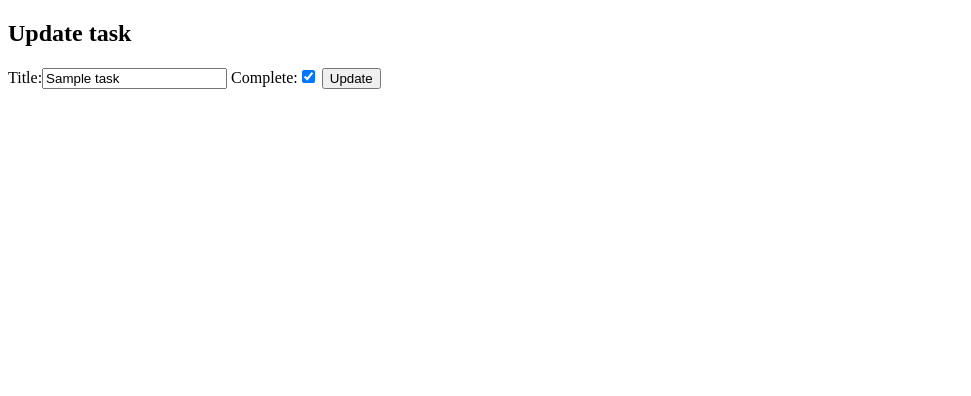
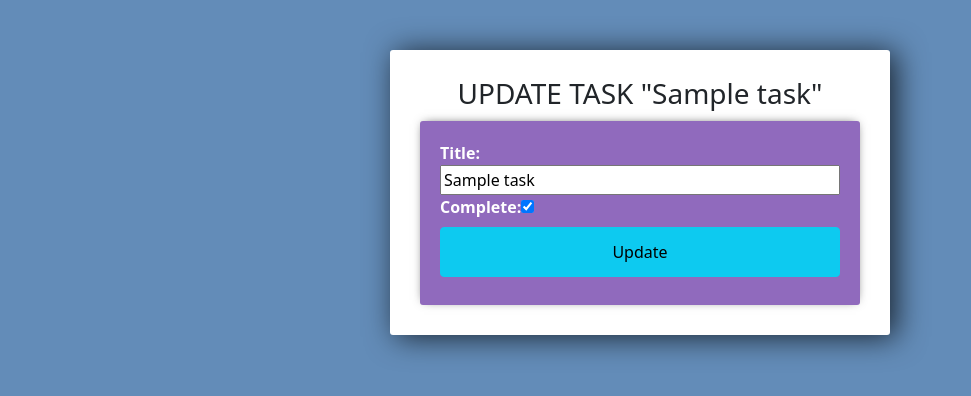
Before and after one commit to broooke/TODO-APP, a Django app: page /update/1/ in a window 1280 px wide. Shown: the top 396 px of the page, without its empty margins (0-971 px from the left). Run offline with Django 3.2, Linux system fonts and the light colour scheme; tables that the repository leaves empty hold one stand-in row (values such as "Sample post").

Commit message:
complete task

```diff
--- a/templates/update.html
+++ b/templates/update.html
@@ -4,14 +4,73 @@
 	<meta charset="UTF-8">
 	<meta name="viewport" content="width=device-width, initial-scale=1.0">
 	<title>Document</title>
+	<link href="https://cdn.jsdelivr.net/npm/bootstrap@5.0.0-beta1/dist/css/bootstrap.min.css" rel="stylesheet" integrity="sha384-giJF6kkoqNQ00vy+HMDP7azOuL0xtbfIcaT9wjKHr8RbDVddVHyTfAAsrekwKmP1" crossorigin="anonymous">
+	<link href="https://fonts.googleapis.com/icon?family=Material+Icons"
+    rel="stylesheet">
+    <style>
+    	.center-column{
+			width: 500px;
+			background-color: #fff;
+			margin: 20px auto;
+			margin-top: 50px;
+			padding: 20px;
+			border-radius: 3px;
+			box-shadow: 6px 2px 30px 0px rgba(0,0,0,0.75);
+		}
+
+		body{
+			background-color: #638CB8;
+		}
+
+		.aaa{
+			width: 100%;
+			padding: 12px 20px;
+			margin: 8px 0;
+			box-sizing: border-box;
+		}
+
+		#id_title{
+			width: 100%;
+		}
+
+		.item-row{
+			background-color: #906abd;
+			margin: 10px;
+			padding: 20px;
+			border-radius: 3px;
+			color: #fff;
+			font-size: 16px;
+			box-shadow: 0px -1px 10px -4px rgba(0,0,0,0.75);
+		}
+
+		.wow{
+			margin-top: 7px;
+			margin-bottom: 10px;
+		}
+
+		form{
+			background-color: #906abd;
+			margin: 10px;
+			padding: 20px;
+			border-radius: 3px;
+			color: #fff;
+			font-size: 16px;
+			box-shadow: 0px -1px 10px -4px rgba(0,0,0,0.75);
+		}
+
+		label{
+			font-weight: bold;
+		}
+
+    </style>
 </head>
 <body>
-	<div>
-		<h2>Update task</h2>
+	<div class="center-column">
+		<div class="white-text text-center wow fadeInUp"><strong><h3>UPDATE TASK "{{task.title}}"</h3></strong></div>
 		<form action="" method="POST">
 			{% csrf_token %}
 			{{form}}
-			<input type="submit" value="Update">
+			<input type="submit" value="Update" class="btn btn-info aaa">
 		</form>
 	</div>
 </body>
--- a/todo/urls.py
+++ b/todo/urls.py
@@ -24,6 +24,6 @@ urlpatterns = [
     # path('add/', views.add, name='add'),
     path('update/<int:task_id>/', views.update, name='update'),
     path('delete/<int:task_id>/', views.delete, name='delete'),
-    path('complete/<int:task_id>/', views.complete, name='complete'),
-    path('deletecomp/<int:task_id>/', views.deletecompleted, name='deletecompleted')
+    path('deletecomp/<int:task_id>/', views.deletecompleted, name='deletecompleted'),
+    path('signup/', views.signup, name='signup')
 ]
--- a/viewtasks/forms.py
+++ b/viewtasks/forms.py
@@ -1,8 +1,21 @@
 from django.forms import ModelForm
 from .models import Task
+from django import forms
+from django.contrib.auth.forms import UserCreationForm
+from django.contrib.auth.models import User
 
 class TaskForm(ModelForm):
 	"""docstring for TaskForm"""
+	title = forms.CharField(widget=forms.TextInput(attrs={'placeholder':'Add new task...'}))
+
 	class Meta:
 		model = Task
 		fields = '__all__'
+
+class SignUpForm(UserCreationForm):
+	first_name = forms.CharField(max_length=100, required=True)
+	last_name = forms.CharField(max_length=100, required=True)
+
+	class Meta:
+		model = User
+		fields = ('first_name', 'last_name', 'username', 'password1', 'password2')
--- a/viewtasks/views.py
+++ b/viewtasks/views.py
@@ -2,6 +2,7 @@ from django.shortcuts import render, redirect
 from django.http import HttpResponse, HttpResponseRedirect
 from .models import Task, TaskCompleted
 from .forms import *
+from django.contrib.auth.forms import AuthenticationForm
 
 # Create your views here.
 
@@ -14,6 +15,12 @@ def home(request):
 	 	if form.is_valid():
 	 		form.save()
 	 	return redirect('/')
+	for task in tasks:
+		if  task.complete==True:
+			task_complete = TaskCompleted(title_completed=task.title)
+			task.delete()
+			task_complete.save()
+			return redirect('/')
 	# try:
 	#  	for i in tasks:
 	#  		if i.complete==True:
@@ -41,17 +48,13 @@ def delete(request,task_id):
 	task.delete()
 	return redirect('/')
 
-def complete(request,task_id):
-	task = Task.objects.get(id=task_id)
-	task_completed = TaskCompleted(title_completed=task.title)
-	task.delete()
-	task_completed.save()
-	return redirect('/')
-
 def deletecompleted(request,task_id):
 	task = TaskCompleted.objects.get(id=task_id)
 	task.delete()
 	return redirect('/')
+
+def signup(request):
+	return render(request, 'signup.html')
 
 
 
```
Also changed, not shown: templates/home.html (+9 -2 lines), templates/signup.html (added, +12 -0 lines), viewtasks/models.py (line endings or trailing spaces).
